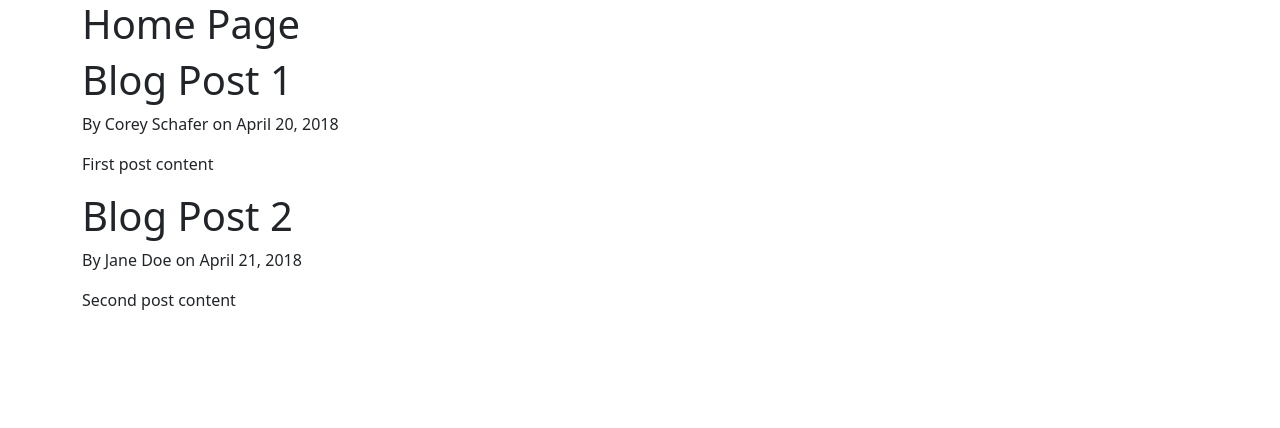
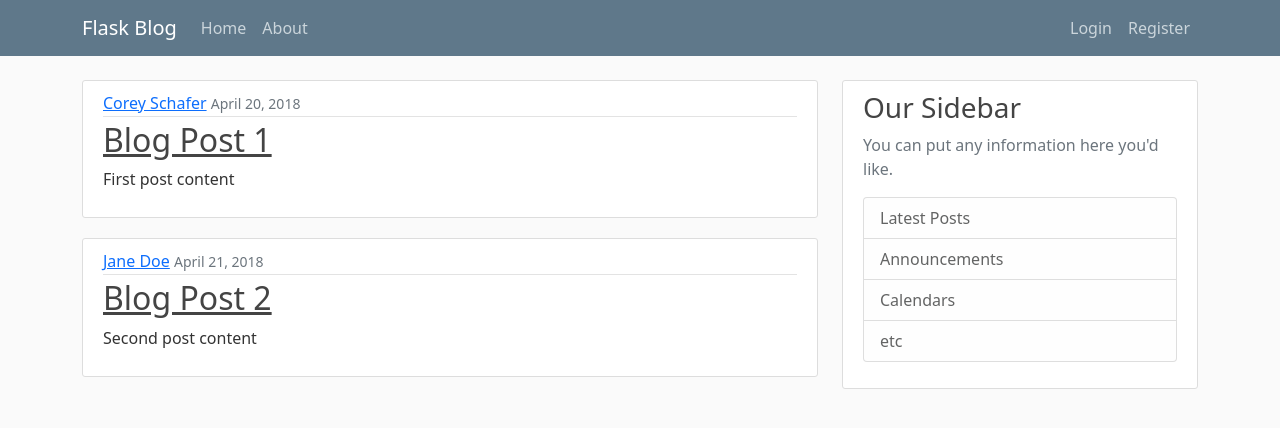
Before and after one commit to Kariaki58/Full_Stack_Development, a Flask app: page / in a window 1280 px wide. Shown: the top 428 px of the page. Run offline with Flask 3, Linux system fonts and the light colour scheme.

Commit message:
inheritance in jinja 2

```diff
--- /dev/null
+++ b/flask_tutorial/static/main.css
@@ -0,0 +1,85 @@
+body {
+    background: #fafafa;
+    color: #333333;
+    margin-top: 5rem;
+  }
+
+  h1, h2, h3, h4, h5, h6 {
+    color: #444444;
+  }
+
+  .bg-steel {
+    background-color: #5f788a;
+  }
+
+  .site-header .navbar-nav .nav-link {
+    color: #cbd5db;
+  }
+
+  .site-header .navbar-nav .nav-link:hover {
+    color: #ffffff;
+  }
+
+  .site-header .navbar-nav .nav-link.active {
+    font-weight: 500;
+  }
+
+  .content-section {
+    background: #ffffff;
+    padding: 10px 20px;
+    border: 1px solid #dddddd;
+    border-radius: 3px;
+    margin-bottom: 20px;
+  }
+
+  .article-title {
+    color: #444444;
+  }
+
+  a.article-title:hover {
+    color: #428bca;
+    text-decoration: none;
+  }
+
+  .article-content {
+    white-space: pre-line;
+  }
+
+  .article-img {
+    height: 65px;
+    width: 65px;
+    margin-right: 16px;
+  }
+
+  .article-metadata {
+    padding-bottom: 1px;
+    margin-bottom: 4px;
+    border-bottom: 1px solid #e3e3e3
+  }
+
+  .article-metadata a:hover {
+    color: #333;
+    text-decoration: none;
+  }
+
+  .article-svg {
+    width: 25px;
+    height: 25px;
+    vertical-align: middle;
+  }
+
+  .account-img {
+    height: 125px;
+    width: 125px;
+    margin-right: 20px;
+    margin-bottom: 16px;
+  }
+
+  .account-heading {
+    font-size: 2.5rem;
+  }
+
+  #navbarToggle {
+    display: flex;
+    justify-content: space-between;
+  }
--- a/flask_tutorial/templates/home.html
+++ b/flask_tutorial/templates/home.html
@@ -1,9 +1,16 @@
 {% extends 'layout.html' %}
 {% block content %}
-    <h1>Home Page</h1>
     {% for post in posts %}
-        <h1>{{ post.title }}</h1>
-        <p>By {{ post.author }} on {{ post.date_posted }}</p>
-        <p>{{ post.content }}</p>
+        <article class="media content-section">
+            <div class="media-body">
+            <div class="article-metadata">
+                <a class="mr-2" href="#">{{ post.author }}</a>
+                <small class="text-muted">{{ post.date_posted }}</small>
+            </div>
+            <h2><a class="article-title" href="#">{{ post.title }}</a></h2>
+            <p class="article-content">{{ post.content }}</p>
+            </div>
+        </article>
+
     {% endfor %}
 {% endblock content %}
--- a/flask_tutorial/templates/layout.html
+++ b/flask_tutorial/templates/layout.html
@@ -4,6 +4,7 @@
     <meta charset="UTF-8">
     <meta name="viewport" content="width=device-width, initial-scale=1.0">
     <link href="https://cdn.jsdelivr.net/npm/bootstrap@5.0.2/dist/css/bootstrap.min.css" rel="stylesheet" integrity="sha384-EVSTQN3/azprG1Anm3QDgpJLIm9Nao0Yz1ztcQTwFspd3yD65VohhpuuCOmLASjC" crossorigin="anonymous">
+    <link rel="stylesheet" href="{{ url_for('static', filename='main.css') }}" type="text/css">
     {% if title %}
         <title>Flask - Blog - {{ title }}</title>
     {% else %}
@@ -11,10 +12,47 @@
     {% endif %}
 </head>
 <body>
-    <div class="container">
-        {% block content %}
-        {% endblock content %}
-    </div>
+    <header class="site-header">
+        <nav class="navbar navbar-expand-md navbar-dark bg-steel fixed-top">
+          <div class="container">
+            <a class="navbar-brand mr-4" href="/">Flask Blog</a>
+            <button class="navbar-toggler" type="button" data-toggle="collapse" data-target="#navbarToggle" aria-controls="navbarToggle" aria-expanded="false" aria-label="Toggle navigation">
+              <span class="navbar-toggler-icon"></span>
+            </button>
+            <div class="collapse navbar-collapse" id="navbarToggle">
+              <div class="navbar-nav mr-auto">
+                <a class="nav-item nav-link" href="{{ url_for('home') }}">Home</a>
+                <a class="nav-item nav-link" href="{{ url_for('about') }}">About</a>
+              </div>
+              <!-- Navbar Right Side -->
+              <div class="navbar-nav">
+                <a class="nav-item nav-link" href="/login">Login</a>
+                <a class="nav-item nav-link" href="/register">Register</a>
+              </div>
+            </div>
+          </div>
+        </nav>
+    </header>
+    <main role="main" class="container">
+        <div class="row">
+          <div class="col-md-8">
+            {% block content %}{% endblock %}
+          </div>
+          <div class="col-md-4">
+            <div class="content-section">
+              <h3>Our Sidebar</h3>
+              <p class='text-muted'>You can put any information here you'd like.
+                <ul class="list-group">
+                  <li class="list-group-item list-group-item-light">Latest Posts</li>
+                  <li class="list-group-item list-group-item-light">Announcements</li>
+                  <li class="list-group-item list-group-item-light">Calendars</li>
+                  <li class="list-group-item list-group-item-light">etc</li>
+                </ul>
+              </p>
+            </div>
+          </div>
+        </div>
+    </main>
     <script src="https://cdn.jsdelivr.net/npm/bootstrap@5.0.2/dist/js/bootstrap.bundle.min.js" integrity="sha384-MrcW6ZMFYlzcLA8Nl+NtUVF0sA7MsXsP1UyJoMp4YLEuNSfAP+JcXn/tWtIaxVXM" crossorigin="anonymous"></script>
 </body>
 </html>
--- a/flask_tutorial/tutorial1.py
+++ b/flask_tutorial/tutorial1.py
@@ -1,4 +1,4 @@
-from flask import Flask, render_template
+from flask import Flask, render_template, url_for
 
 
 app = Flask(__name__)
```
